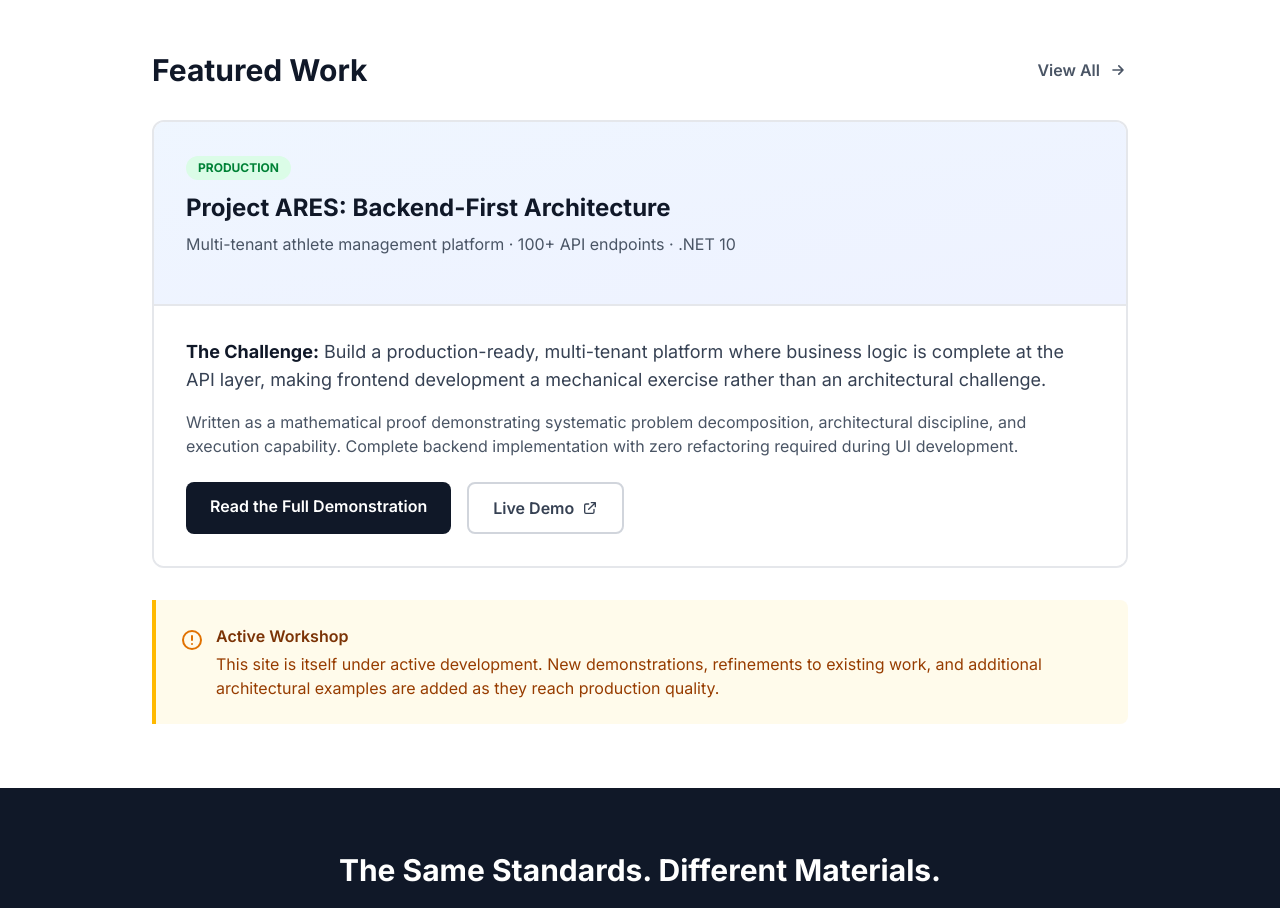
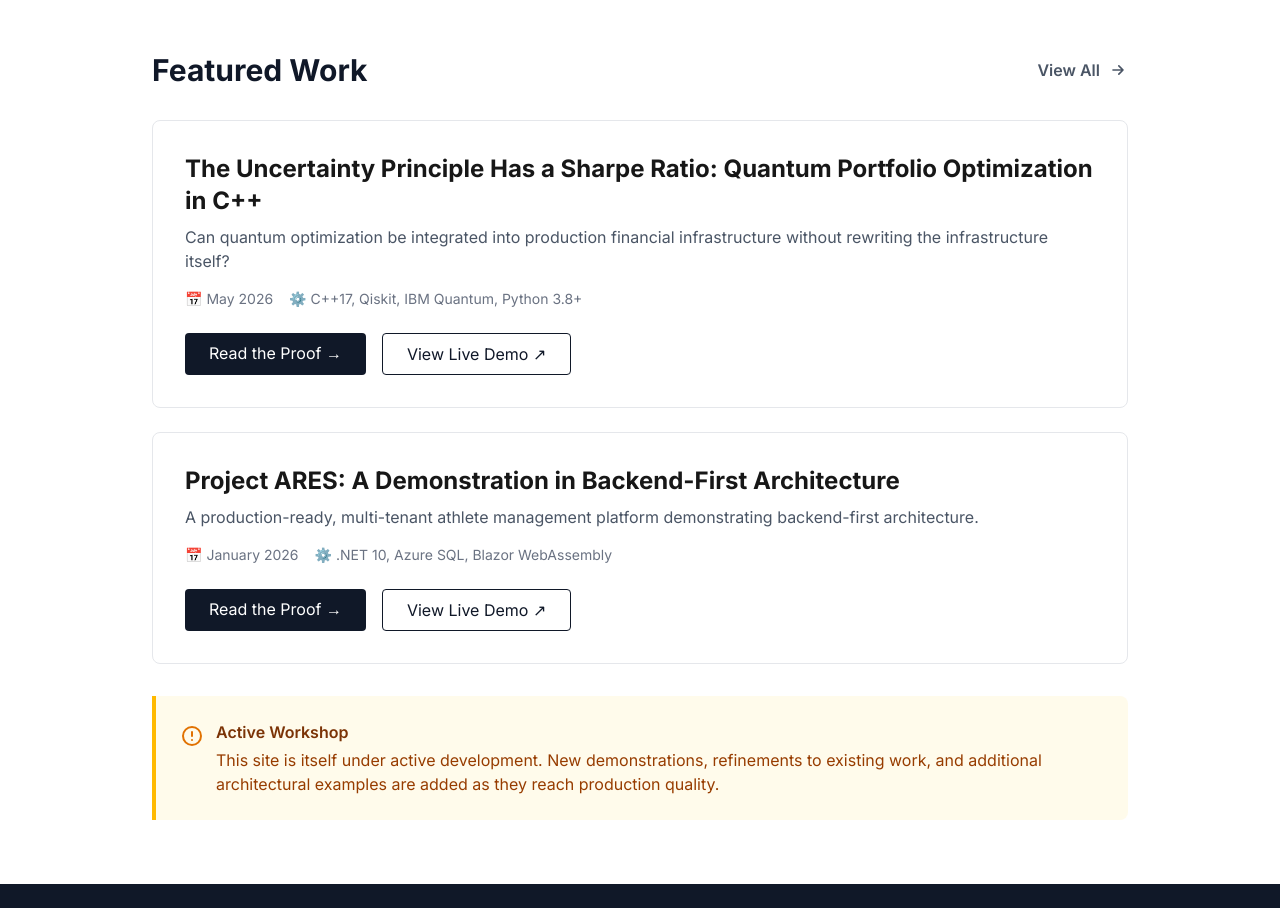
Before and after one commit to darkhorse286/obrien-portfolio, a Next.js app: page / in a window 1280 px wide. Shown: the part 1320-2228 px from the top of the page. Built offline with nearby package versions, Linux system fonts and the light colour scheme.

Commit message:
updating featured blog to be dynamic

```diff
--- a/app/page.tsx
+++ b/app/page.tsx
@@ -1,6 +1,16 @@
 import Link from 'next/link';
+import { getAllDemonstrations } from '@/lib/markdown';
 
-export default function Home() {
+export default async function Home() {
+  const allDemos = getAllDemonstrations();
+  const featuredDemos = allDemos
+    .sort((a, b) => {
+      const dateA = a.metadata.date ? new Date(a.metadata.date).getTime() : 0;
+      const dateB = b.metadata.date ? new Date(b.metadata.date).getTime() : 0;
+      return dateB - dateA;
+    })
+    .slice(0, 3);
+
   return (
     <main className="min-h-[85vh]">
       {/* Hero Section */}
@@ -119,58 +129,44 @@ export default function Home() {
           </Link>
         </div>
 
-        {/* Project ARES Showcase */}
-        <div className="border-2 border-gray-200 rounded-xl overflow-hidden hover:border-gray-400 transition">
-          <div className="bg-gradient-to-br from-blue-50 to-indigo-50 p-8 border-b-2 border-gray-200">
-            <div className="flex items-start justify-between mb-4">
-              <div>
-                <span className="inline-block text-xs font-bold text-green-700 bg-green-100 px-3 py-1 rounded-full mb-3">
-                  PRODUCTION
-                </span>
-                <h3 className="text-2xl font-bold text-gray-900 mb-2">
-                  Project ARES: Backend-First Architecture
-                </h3>
-                <p className="text-gray-600">
-                  Multi-tenant athlete management platform · 100+ API endpoints · .NET 10
-                </p>
-              </div>
-            </div>
-          </div>
+        <div className="space-y-6">
+          {featuredDemos.map((demo) => (
+            <article
+              key={demo.slug}
+              className="border border-gray-200 rounded-lg p-8 hover:border-gray-400 transition"
+            >
+              <h3 className="text-2xl font-bold mb-2">{demo.metadata.title}</h3>
 
-          <div className="p-8 bg-white">
-            <div className="mb-6">
-              <p className="text-lg text-gray-700 mb-4">
-                <strong className="text-gray-900">The Challenge:</strong> Build a production-ready,
-                multi-tenant platform where business logic is complete at the API layer, making frontend
-                development a mechanical exercise rather than an architectural challenge.
-              </p>
-              <p className="text-gray-600">
-                Written as a mathematical proof demonstrating systematic problem decomposition,
-                architectural discipline, and execution capability. Complete backend implementation
-                with zero refactoring required during UI development.
-              </p>
+              {demo.metadata.description && (
+                <p className="text-gray-600 mb-4">{demo.metadata.description}</p>
+              )}
+
+              <div className="flex gap-4 text-sm text-gray-500 mb-6">
+                {demo.metadata.date && <span>📅 {demo.metadata.date}</span>}
+                {demo.metadata.tech && <span>⚙️ {demo.metadata.tech}</span>}
               </div>
 
               <div className="flex gap-4">
                 <Link
-                href="/demonstrations/project-ares"
-                className="bg-gray-900 text-white px-6 py-3 rounded-lg font-semibold hover:bg-gray-700 transition"
+                  href={`/demonstrations/${demo.slug}`}
+                  className="bg-gray-900 text-white px-6 py-2 rounded hover:bg-gray-700 transition"
                 >
-                Read the Full Demonstration
+                  Read the Proof →
                 </Link>
+
+                {demo.metadata.demo && (
                   <a
-                href="https://projectareslax-web-f6g3aqcsctfpgncw.centralus-01.azurewebsites.net/"
+                    href={demo.metadata.demo}
                     target="_blank"
                     rel="noopener noreferrer"
-                className="border-2 border-gray-300 text-gray-700 px-6 py-3 rounded-lg font-semibold hover:border-gray-900 hover:text-gray-900 transition inline-flex items-center gap-2"
+                    className="border border-gray-900 text-gray-900 px-6 py-2 rounded hover:bg-gray-50 transition"
                   >
-                Live Demo
-                <svg className="w-4 h-4" fill="none" stroke="currentColor" viewBox="0 0 24 24">
-                  <path strokeLinecap="round" strokeLinejoin="round" strokeWidth={2} d="M10 6H6a2 2 0 00-2 2v10a2 2 0 002 2h10a2 2 0 002-2v-4M14 4h6m0 0v6m0-6L10 14" />
-                </svg>
+                    View Live Demo ↗
                   </a>
+                )}
               </div>
-          </div>
+            </article>
+          ))}
         </div>
 
         {/* In Progress Note */}
```
Lines whose indentation alone changed are shown as unchanged.
